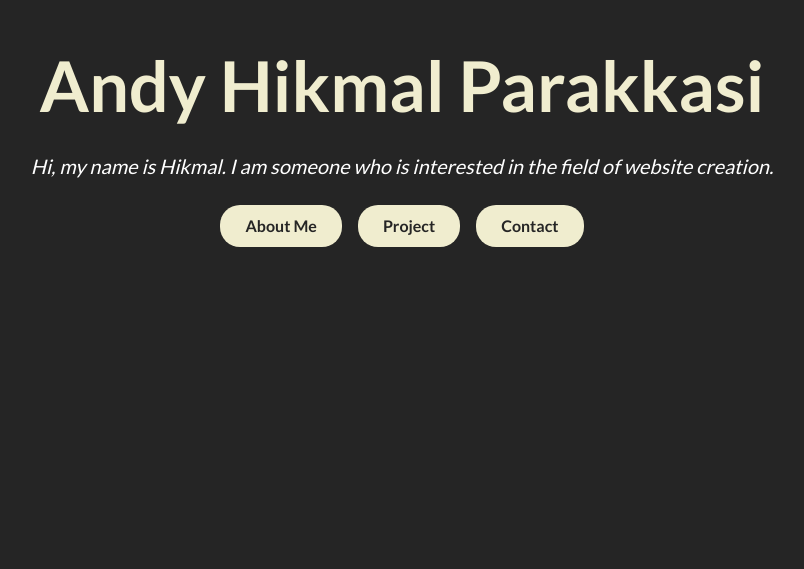
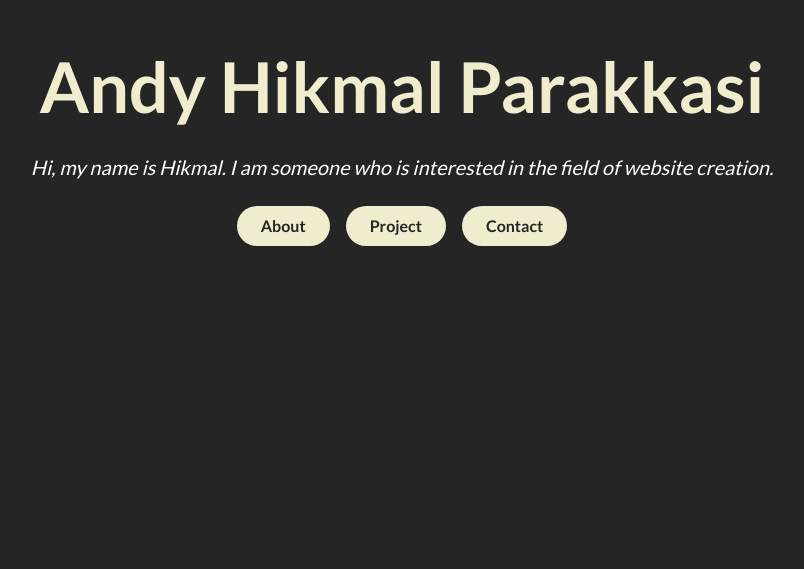
Before and after one commit to andyhap/about-me-web, a Next.js app: page / in a window 1280 px wide. Shown: the part 231-800 px from the top of the page, without its empty margins (238-1042 px from the left). Built offline with nearby package versions, Linux system fonts and the light colour scheme.

Commit message:
add aos effect and hero btn animation

```diff
--- a/app/page.tsx
+++ b/app/page.tsx
@@ -1,13 +1,22 @@
 "use client";
-import React from "react";
+import React, { useEffect } from "react";
+import AOS from "aos";
+import "aos/dist/aos.css";
+export default function Page() {
 
-export default function Page() {
-  const navigationButtons = ["About Me", "Project", "Contact"];
+  useEffect(() => {
+    AOS.init({
+      duration: 1000,
+      once: false,
+    });
+  }, []);
+
+  const navigationButtons = ["About", "Project", "Contact"];
 
   return (
     <main className="text-white min-vh-100">
       {/* Hero Section */}
-      <section className="container text-center d-flex flex-column justify-content-center align-items-center min-vh-100">
+      <section  data-aos="fade-up" className="container text-center d-flex flex-column justify-content-center align-items-center min-vh-100">
         <h1 className="my-name fw-bold mb-4">
           Andy Hikmal Parakkasi
         </h1>
@@ -18,18 +27,19 @@ export default function Page() {
 
         <div className="d-flex justify-content-center gap-3 flex-wrap mb-5">
           {navigationButtons.map((label, idx) => (
-            <button
+            <a
               key={idx}
+              href={`#${label.replace(/\s+/g, '')}`}
               className="hero-btn btn fw-bold px-4 py-2"
             >
               {label}
-            </button>
+            </a>
           ))}
         </div>
       </section>
 
       {/* About Me */}
-      <section className="container text-center d-flex flex-column justify-content-center align-items-center min-vh-100">
+      <section data-aos="fade-up" id="About" className="container text-center d-flex flex-column justify-content-center align-items-center min-vh-100">
         <h2 className="about-me-title display-5 fw-bold mb-4">About Me</h2>
         <p className="about-me-text fs-5">
           Lorem ipsum dolor sit amet, consectetur adipiscing elit. Quisque
@@ -44,7 +54,7 @@ export default function Page() {
       </section>
 
       {/* Project Section */}
-      <section className="container text-center d-flex flex-column justify-content-center align-items-center min-vh-100">
+      <section data-aos="fade-up" id="Project" className="container text-center d-flex flex-column justify-content-center align-items-center min-vh-100">
         <h2 className="project-title display-5 fw-bold mb-5">Project</h2>
         <div className="row justify-content-center">
           <div className="col-lg-10">
@@ -69,19 +79,19 @@ export default function Page() {
       </section>
 
       {/* Contact Section */}
-      <section className="container text-center d-flex flex-column justify-content-center align-items-center min-vh-100">
+      <section data-aos="fade-up" id="Contact" className="container text-center d-flex flex-column justify-content-center align-items-center min-vh-100">
         <h2 className="contact-title display-5 fw-bold mb-4">Let's Talk</h2>
         <p className="fs-5 mb-4">
           Want to say hi or get in touch? Feel free to send me an email by
           clicking the button below.
         </p>
 
-        <button className="contact-btn btn fw-bold px-4 py-2">
+        <a href="https://mail.google.com/mail/u/0/?view=cm&tf=1&fs=1&to=andyhikmalparakkasi@gmail.com" className="contact-btn btn fw-bold px-4 py-2">
           Say Hello
-        </button>
+        </a>
 
         {/* Social Media Buttons */}
-        <div className="sosmed-button d-flex gap-3 justify-content-center mt-3 py-3">
+        <div data-aos="fade-up" className="sosmed-button d-flex gap-3 justify-content-center mt-3 py-3">
           <a
             href="https://www.instagram.com/andy.hap_/"
             target="_blank"
--- a/app/style/page.css
+++ b/app/style/page.css
@@ -15,9 +15,44 @@ main {
 }
 
 .hero-btn {
+    position: relative;
+    display: inline-flex;
+    align-items: center;
+    justify-content: center;
     border-radius: 20px;
     color: #252525;
     background-color: #F0EDCF;
+    padding: 0.5rem 1.5rem;
+    z-index: 1;
+    transition: transform 0.2s ease;
+    text-decoration: none;
+    border: none;
+    cursor: pointer;
+    font-weight: bold;
+    outline: none !important;
+}
+
+.hero-btn::after {
+    content: "";
+    position: absolute;
+    top: 5px;
+    left: 0px;
+    width: 100%;
+    height: 100%;
+    background-color: #f0edcf;
+    border-radius: 20px;
+    z-index: -1;
+    opacity: 0;
+    transition: opacity 0.3s ease;
+    filter: brightness(85%);
+}
+
+.hero-btn:hover {
+    transform: translateY(-2px);
+}
+
+.hero-btn:hover::after {
+    opacity: 1;
 }
 
 .about-me-title {
@@ -37,10 +72,6 @@ main {
     color: #F0EDCF;
 }
 
-/* .project-text {
-    font-size: 1rem;
-} */
-
 .contact-title {
     font-size: 3rem;
     font-weight: 800;
@@ -59,3 +90,8 @@ main {
     font-size: 27px;
     background-color: #F0EDCF;
 }
+
+/* Smooth scrolling untuk navigation */
+html {
+    scroll-behavior: smooth;
+}
--- a/package.json
+++ b/package.json
@@ -10,7 +10,9 @@
   },
   "dependencies": {
     "@fortawesome/fontawesome-free": "^6.7.2",
+    "aos": "^2.3.4",
     "bootstrap": "^5.3.7",
+    "framer-motion": "^12.23.0",
     "next": "15.3.3",
     "react": "^19.1.0",
     "react-dom": "^19.0.0",
@@ -19,6 +21,7 @@
   "devDependencies": {
     "@eslint/eslintrc": "^3",
     "@tailwindcss/postcss": "^4",
+    "@types/aos": "^3.0.7",
     "@types/node": "^20.19.4",
     "@types/react": "^19.1.8",
     "@types/react-dom": "^19",
```
Also changed, not shown: 2 other files (tests, documents, lock files or other folders).
